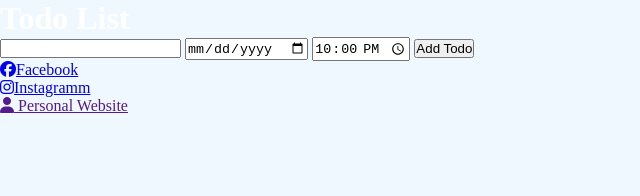
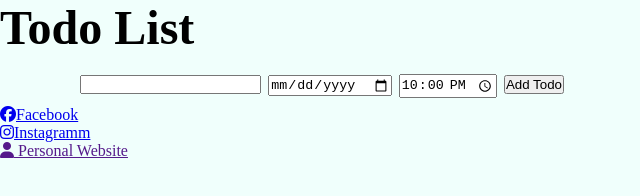
Before and after one commit to Charly1357/TodoList, a plain HTML site: page index.html in a window 1280 px wide. Shown: the whole page, without its empty margins (0-640 px from the left). Drawn offline with Linux system fonts and the light colour scheme.

Commit message:
style.css

```diff
--- a/assets/style.css
+++ b/assets/style.css
@@ -4,7 +4,25 @@
     box-sizing:border-box;
 }
 body{
-    background-color: aliceblue;
-    color:white;
+    background-color: rgb(240, 255, 252);
+    color:black;
     font-family:"P"
+    min-height: 100vh;
 }
+header,form{
+  justify-content: center;
+  align-items: center;
+}
+header,h1{
+    justify-content: center;
+}
+form{
+    padding:0.5rem;
+    padding-left: 5rem;
+    font-size:1.8rem;
+    border:none;
+    border-radius: 2rem;
+}
+header{
+    font-size:1.5rem;
+}
--- a/index.html
+++ b/index.html
@@ -10,14 +10,16 @@
 <body>
     <header>
         <h1> Todo List</h1>
-    </header>
-    <input id="todo-title" type="text" />
-    <input id="date-picker" type="date" />
-    <input type="time" name="time" value="22:00" id="hour-picker"/>
+
+    <form>
+    <input id="todo-title" type="text"  required/>
+    <input id="date-picker" type="date" required/>
+    <input type="time" name="time" value="22:00" id="hour-picker" required/>
     <button onclick="addTodo()">Add Todo</button>
+    </form>
 
     <div id="todo-list"></div>
-
+    </header>
 </body>
 <footer>
     <script src="https://kit.fontawesome.com/12ab3f25b6.js"></script>
--- a/main.js
+++ b/main.js
@@ -0,0 +1,3 @@
+function addTodo(){
+ console.log("Charly");
+}
```
